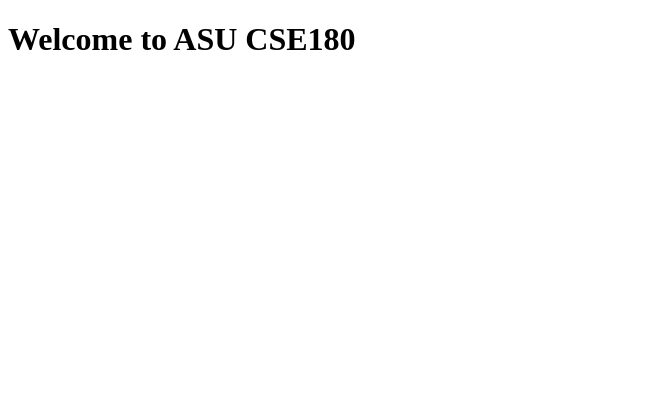
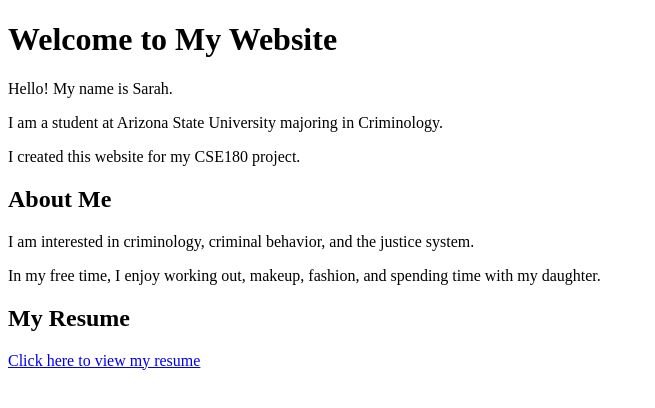
Before and after one commit to swalte21/Swalte21.github.io, a plain HTML site: page index.html in a window 1280 px wide. Shown: the whole page, without its empty margins (0-655 px from the left). Drawn offline with Linux system fonts and the light colour scheme.

Commit message:
Update index.html

```diff
--- a/index.html
+++ b/index.html
@@ -1,9 +1,26 @@
 <!DOCTYPE html>
 <html>
 <head>
-    <title>My ASU Page</title>
+    <title>Sarah's Homepage</title>
 </head>
 <body>
-    <h1>Welcome to ASU CSE180</h1>
+
+    <h1>Welcome to My Website</h1>
+
+    <p>Hello! My name is Sarah.</p>
+
+    <p>I am a student at Arizona State University majoring in Criminology.</p>
+
+    <p>I created this website for my CSE180 project.</p>
+
+    <h2>About Me</h2>
+    <p>I am interested in criminology, criminal behavior, and the justice system.</p>
+    <p>In my free time, I enjoy working out, makeup, fashion, and spending time with my daughter.</p>
+
+    <h2>My Resume</h2>
+    <p>
+        <a href="resume.html">Click here to view my resume</a>
+    </p>
+
 </body>
 </html>
```
